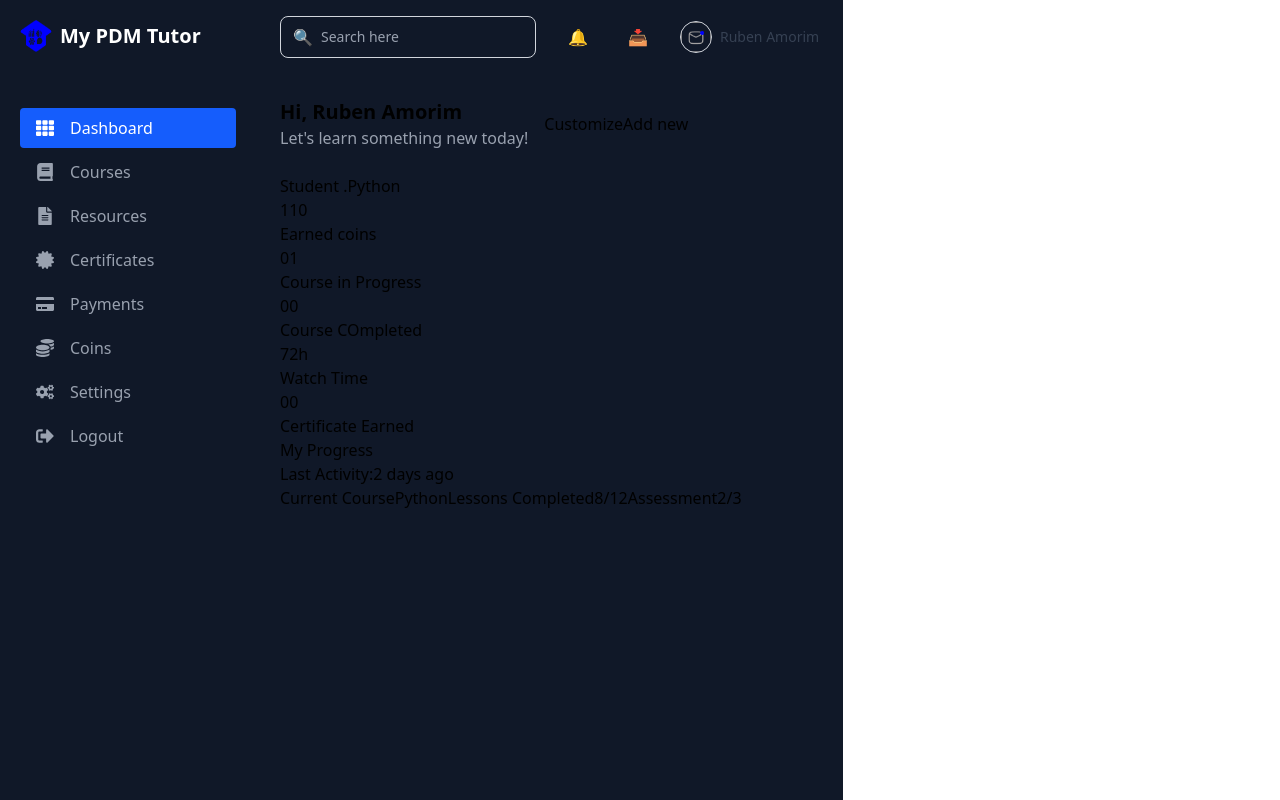
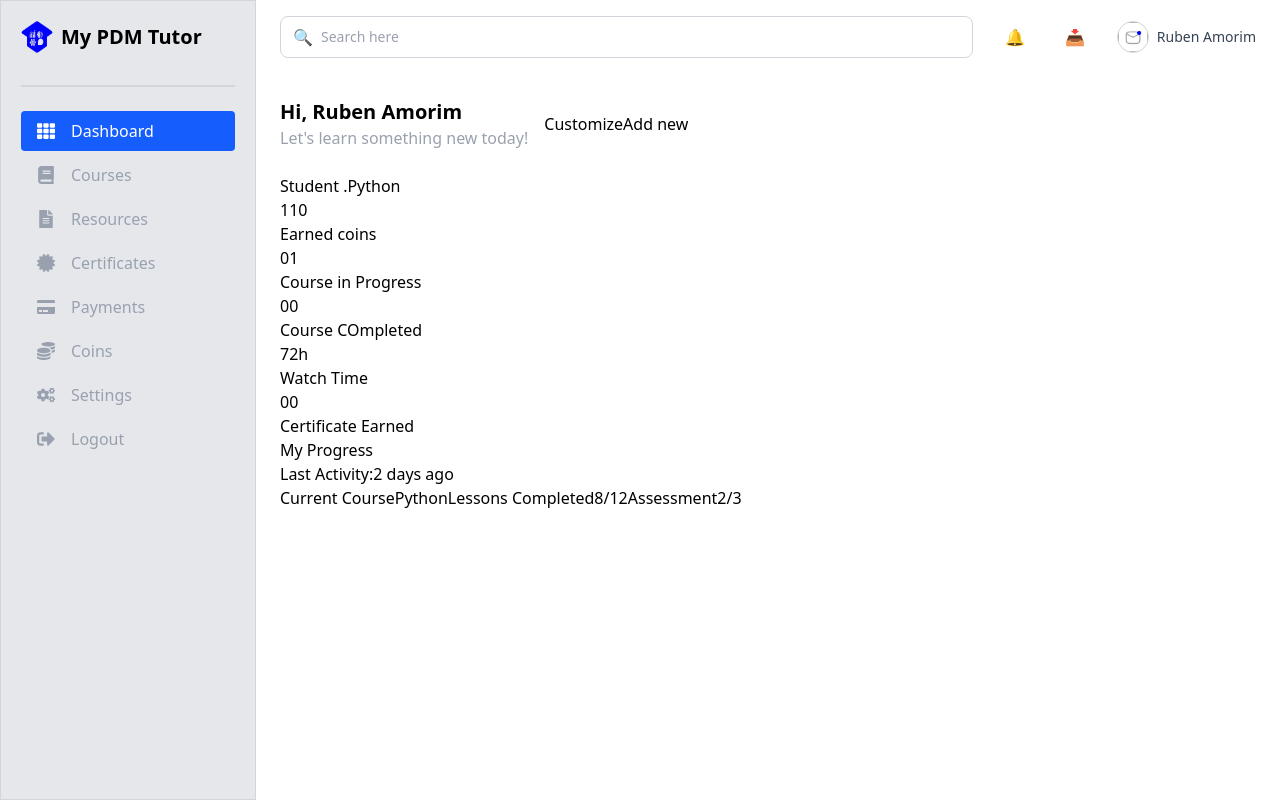
Before and after one commit to PhoinixTechnologies/pdm-waitlist, a React (Vite) app: page / in a window 1280 px wide. Built offline with nearby package versions, Linux system fonts and the light colour scheme.

Commit message:
Progress

```diff
--- a/src/App.jsx
+++ b/src/App.jsx
@@ -17,7 +17,7 @@ function App() {
   return (
 
     <Router>
-        <div className='flex h-screen w-full'>
+        <div className=''>
           <Routes>
           <Route path='/' element={<MainLayout />}>
           <Route index element={<Dashboard />} />
--- a/src/components/sidebar.jsx
+++ b/src/components/sidebar.jsx
@@ -18,7 +18,8 @@ const Sidebar = () => {
 
 
   return (
-    <aside className="w-64 bg-gray-900 text-white flex flex-col p-5">
+    <aside className="w-64 bg-gray-200 text-blue-400 flex flex-col p-5 border border-gray-300">
+
       {/* Logo */}
       <div className="flex items-center gap-2 mb-8">
         <LazyLoadImage
@@ -26,8 +27,10 @@ const Sidebar = () => {
           alt="Logo"
           className="w-8 h-8 rounded-full flex items-center justify-center"
            />
-        <span className="text-xl font-bold">My PDM Tutor</span>
+        <span className="text-xl font-bold text-black">My PDM Tutor</span>
       </div>
+
+            <div className='border border-gray-300 w-full'></div>
 
       {/* Navigation */}
       <nav className="flex-1 mt-6 space-y-1">
--- a/src/components/topbar.jsx
+++ b/src/components/topbar.jsx
@@ -9,7 +9,7 @@ const Topbar = () => {
     <header className="flex items-center px-6 py-4">
       {/* Full-width search container */}
       <div className="flex-1 max-w-4xl mr-6">
-        <div className="flex items-center w-full border border-gray-300 rounded-lg px-3 py-2 focus-within:ring-2 focus-within:ring-blue-500">
+        <div className="flex items-center w-full border border-gray-300 rounded-lg px-3 py-2">
           <span className="text-gray-400 mr-2">🔍</span>
           <input
             type="text"
--- a/src/layouts/MainLayout.jsx
+++ b/src/layouts/MainLayout.jsx
@@ -15,16 +15,20 @@ const MainLayout = () => {
       {/* Vertical Navigation */}
       <Sidebar />
 
+
       {/* Main Content Area */}
-      <div className="flex flex-col flex-1 overflow-hidden bg-gray-900">
+      <div className="flex flex-col flex-1 overflow-hidden">
         {/* Horizontal Navigation */}
         <Topbar />
 
         {/* Page Content */}
-        <main className="flex-1 p-6 overflow-y-auto">
+          <div className="flex-1 p-6 overflow-y-auto">
           <Outlet />
-        </main>
+          </div>
       </div>
+
+
+
     </div>
   );
 };
```
